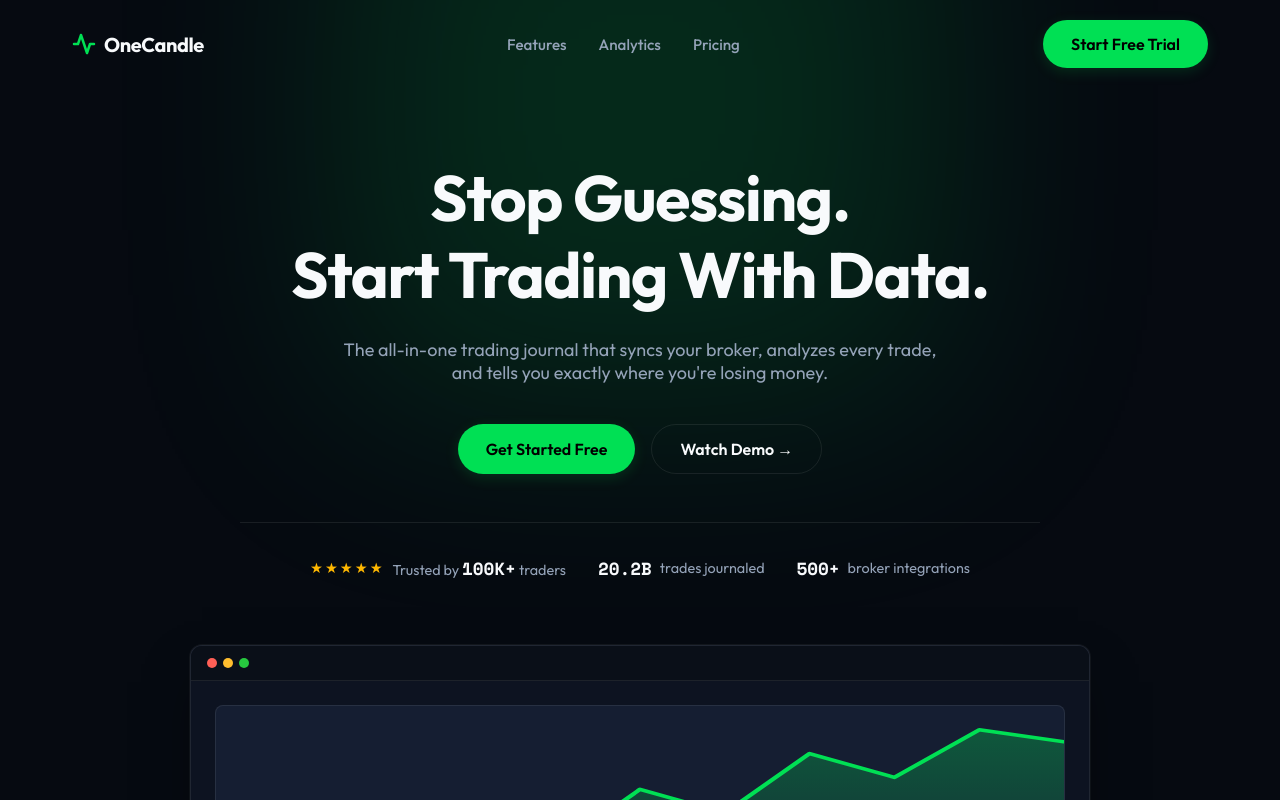
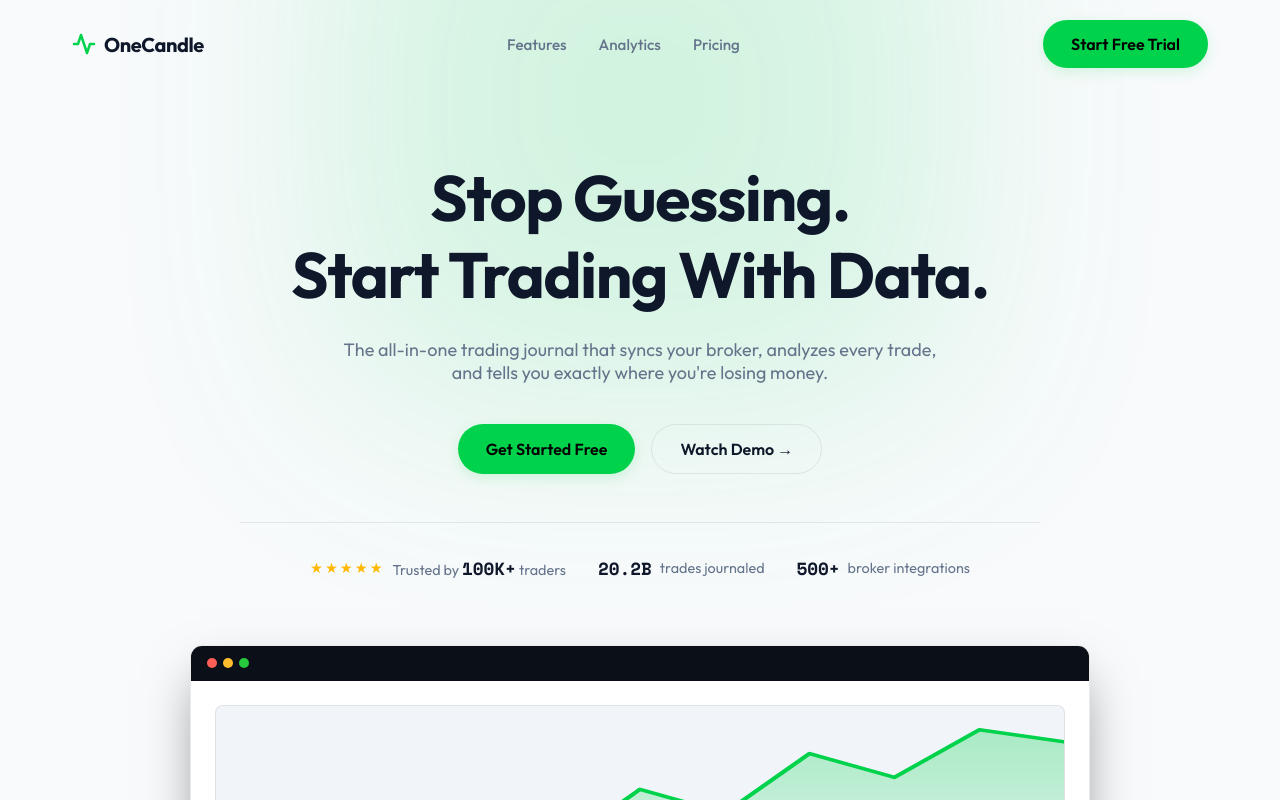
Before and after one commit to caleblim-code/one-candle, a Next.js app: page / in a window 1280 px wide. Shown: the top 800 px of the page. Built offline with nearby package versions, Linux system fonts and the light colour scheme.

Commit message:
Fix Daily Notes date parsing and migrate to Light Theme

```diff
--- a/src/app/(dashboard)/daily-notes/DailyNotesClient.tsx
+++ b/src/app/(dashboard)/daily-notes/DailyNotesClient.tsx
@@ -45,7 +45,7 @@ export default function DailyNotesClient({ initialJournals, initialTrades }: { i
   };
 
   const dayTrades = useMemo(() => {
-    return initialTrades.filter(t => t.entryDate.startsWith(selectedDate));
+    return initialTrades.filter(t => new Date(t.entryDate).toISOString().startsWith(selectedDate));
   }, [initialTrades, selectedDate]);
 
   const dayPnl = dayTrades.reduce((acc, t) => acc + (t.pnl || 0), 0);
--- a/src/app/globals.css
+++ b/src/app/globals.css
@@ -1,13 +1,13 @@
 :root {
-  --bg-color: #060A11;
-  --surface: #0D1321;
-  --surface-light: #151E32;
-  --accent: #00E054;
-  --accent-glow: rgba(0, 224, 84, 0.15);
-  --text-main: #F8FAFC;
-  --text-muted: #94A3B8;
-  --border: rgba(255, 255, 255, 0.08);
-  --danger: #FF453A;
+  --bg-color: #F8FAFC;
+  --surface: #FFFFFF;
+  --surface-light: #F1F5F9;
+  --accent: #00D24B;
+  --accent-glow: rgba(0, 210, 75, 0.15);
+  --text-main: #0F172A;
+  --text-muted: #64748B;
+  --border: rgba(0, 0, 0, 0.08);
+  --danger: #EF4444;
   --font-sans: 'Outfit', sans-serif;
   --font-mono: 'Space Mono', monospace;
 }
@@ -100,8 +100,8 @@ a {
 }
 
 .btn-ghost:hover:not(:disabled) {
-  background-color: var(--surface);
-  border-color: var(--text-muted);
+  background-color: var(--surface-light);
+  border-color: var(--border);
 }
 
 .btn-danger {
@@ -156,7 +156,7 @@ a {
   border: 1px solid var(--border);
   border-radius: 12px;
   padding: 2rem;
-  box-shadow: 0 10px 30px -10px rgba(0,0,0,0.5);
+  box-shadow: 0 10px 30px -10px rgba(0,0,0,0.06);
 }
 
 /* Badge */
@@ -230,7 +230,7 @@ a {
 
 /* Skeleton loader */
 .skeleton {
-  background: linear-gradient(90deg, var(--surface-light) 25%, rgba(255,255,255,0.05) 50%, var(--surface-light) 75%);
+  background: linear-gradient(90deg, var(--surface-light) 25%, rgba(255,255,255,0.7) 50%, var(--surface-light) 75%);
   background-size: 200% 100%;
   animation: pulse 1.5s ease-in-out infinite, shimmer 2s infinite linear;
   border-radius: 8px;
```
